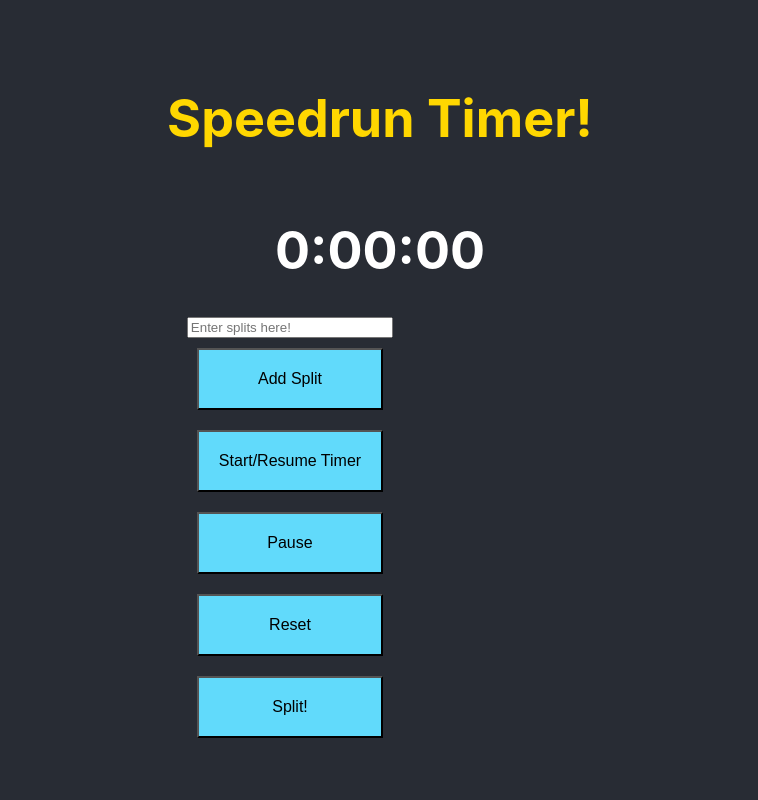
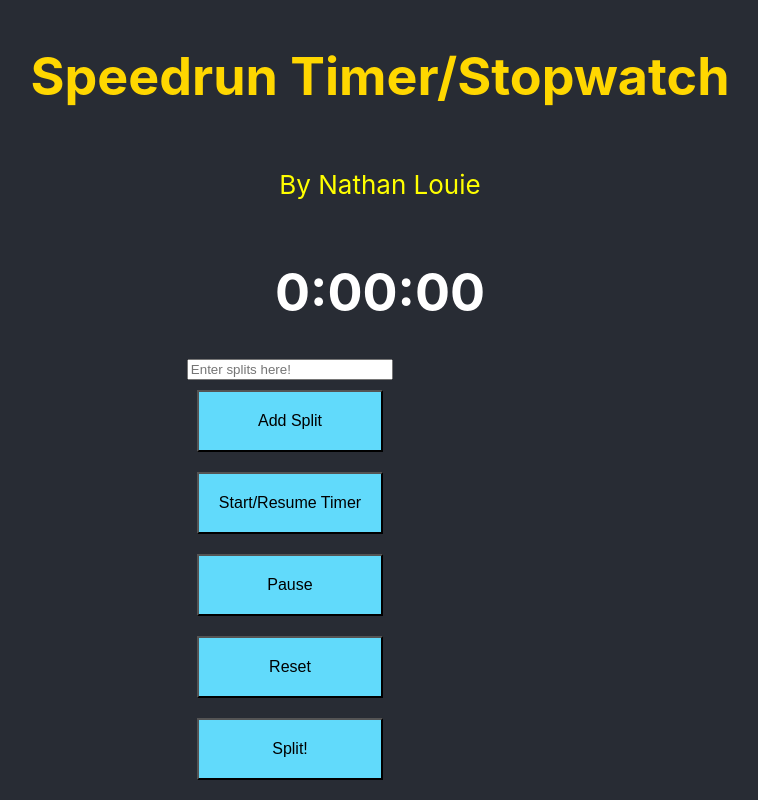
Before and after one commit to NathanLouE/splits, a React (Create React App) app: page / in a window 1280 px wide. Shown: the whole page, without its empty margins (260-1018 px from the left). Built offline with nearby package versions, Linux system fonts and the light colour scheme.

Commit message:
final touches

```diff
--- a/src/components/App.jsx
+++ b/src/components/App.jsx
@@ -116,7 +116,8 @@ class App extends Component {
     return (
       <div className="App">
         <header className="App-header">
-          <h1 style={{color: 'gold'}}>Speedrun Timer!</h1>
+          <h1 style={{color: 'gold'}}>Speedrun Timer/Stopwatch</h1>
+          <p style={{color:'yellow'}}>By Nathan Louie</p>
           <Timer hours={this.state.hours} minutes={this.state.minutes} seconds={this.state.seconds} />
           <div id='container' style={{display: 'flex', flexDirection: 'row', justifyContent: 'space-around'}}>
             <div id='butContainer' style={{display: 'flex', flexDirection: 'column', justifyContent: 'space-between'}}>
```
